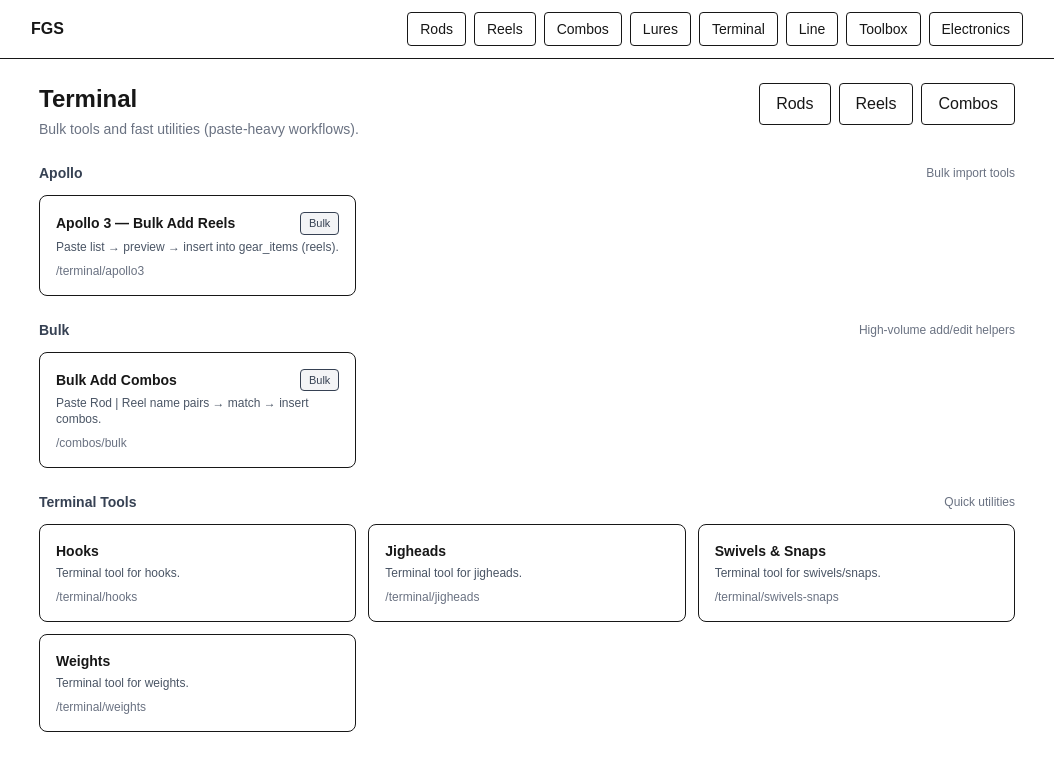
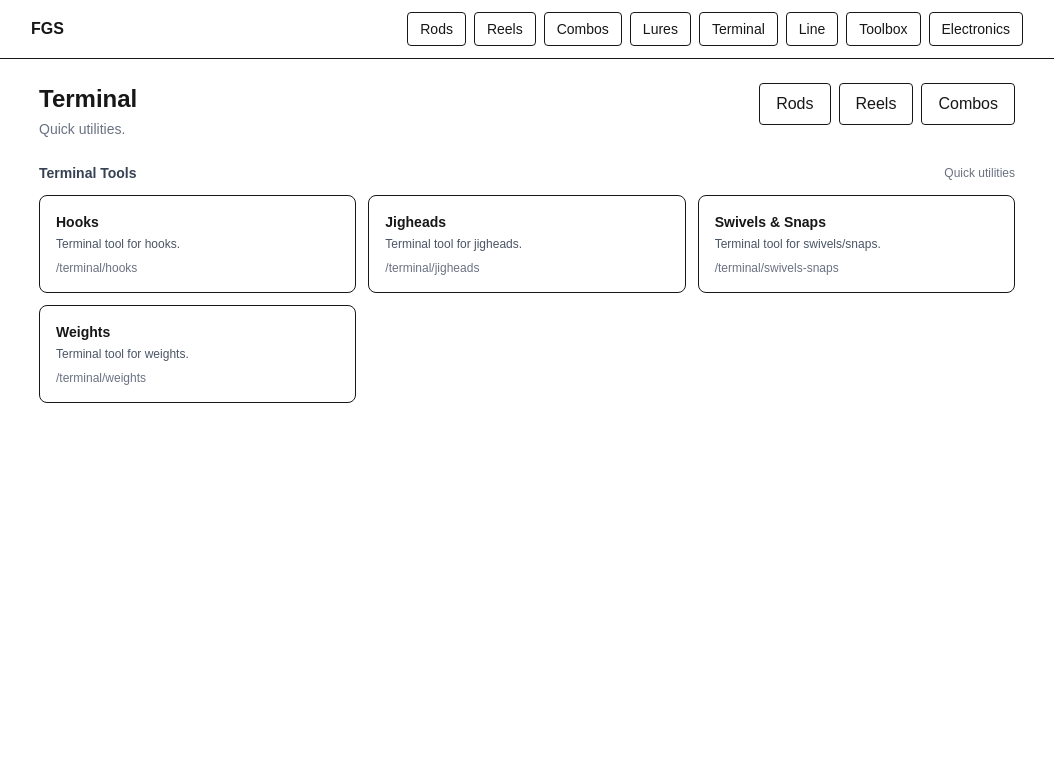
Before and after one commit to jaretphillips1-ui/FGS, a Next.js app: page /terminal in a window 1280 px wide. Shown: the top 770 px of the page, without its empty margins (113-1167 px from the left). Built offline with nearby package versions, Linux system fonts and the light colour scheme.

Commit message:
Terminal: hide bulk tools

```diff
--- a/src/app/terminal/page.tsx
+++ b/src/app/terminal/page.tsx
@@ -28,15 +28,6 @@ function TileCard(t: Tile) {
 }
 
 export default function TerminalHomePage() {
-  const apollo: Tile[] = [
-    {
-      title: "Apollo 3 — Bulk Add Reels",
-      href: "/terminal/apollo3",
-      desc: "Paste list → preview → insert into gear_items (reels).",
-      badge: "Bulk",
-    },
-  ];
-
   const terminalTools: Tile[] = [
     { title: "Hooks", href: "/terminal/hooks", desc: "Terminal tool for hooks." },
     { title: "Jigheads", href: "/terminal/jigheads", desc: "Terminal tool for jigheads." },
@@ -44,61 +35,33 @@ export default function TerminalHomePage() {
     { title: "Swivels & Snaps", href: "/terminal/swivels-snaps", desc: "Terminal tool for swivels/snaps." },
   ];
 
-  const bulkOther: Tile[] = [
-    {
-      title: "Bulk Add Combos",
-      href: "/combos/bulk",
-      desc: "Paste Rod | Reel name pairs → match → insert combos.",
-      badge: "Bulk",
-    },
-  ];
-
   return (
     <main className="max-w-5xl mx-auto p-6 space-y-6">
       <div className="flex items-start justify-between gap-3 flex-wrap">
         <div>
           <h1 className="text-2xl font-semibold">Terminal</h1>
-          <div className="text-sm text-gray-500 mt-1">
-            Bulk tools and fast utilities (paste-heavy workflows).
-          </div>
+          <div className="text-sm text-gray-500 mt-1">Quick utilities.</div>
         </div>
 
         <div className="flex items-center gap-2">
-          <Link className="px-4 py-2 rounded border" href="/rods">Rods</Link>
-          <Link className="px-4 py-2 rounded border" href="/reels">Reels</Link>
-          <Link className="px-4 py-2 rounded border" href="/combos">Combos</Link>
+          <Link className="px-4 py-2 rounded border" href="/rods">
+            Rods
+          </Link>
+          <Link className="px-4 py-2 rounded border" href="/reels">
+            Reels
+          </Link>
+          <Link className="px-4 py-2 rounded border" href="/combos">
+            Combos
+          </Link>
         </div>
       </div>
-
-      <section className="space-y-3">
-        <div className="flex items-center justify-between gap-3">
-          <h2 className="text-sm font-semibold text-gray-700">Apollo</h2>
-          <div className="text-xs text-gray-500">Bulk import tools</div>
-        </div>
-        <div className="grid sm:grid-cols-2 lg:grid-cols-3 gap-3">
-          {apollo.map((t) => (
-            <TileCard key={t.href} {...t} />
-          ))}
-        </div>
-      </section>
-
-      <section className="space-y-3">
-        <div className="flex items-center justify-between gap-3">
-          <h2 className="text-sm font-semibold text-gray-700">Bulk</h2>
-          <div className="text-xs text-gray-500">High-volume add/edit helpers</div>
-        </div>
-        <div className="grid sm:grid-cols-2 lg:grid-cols-3 gap-3">
-          {bulkOther.map((t) => (
-            <TileCard key={t.href} {...t} />
-          ))}
-        </div>
-      </section>
 
       <section className="space-y-3">
         <div className="flex items-center justify-between gap-3">
           <h2 className="text-sm font-semibold text-gray-700">Terminal Tools</h2>
           <div className="text-xs text-gray-500">Quick utilities</div>
         </div>
+
         <div className="grid sm:grid-cols-2 lg:grid-cols-3 gap-3">
           {terminalTools
             .slice()
```
